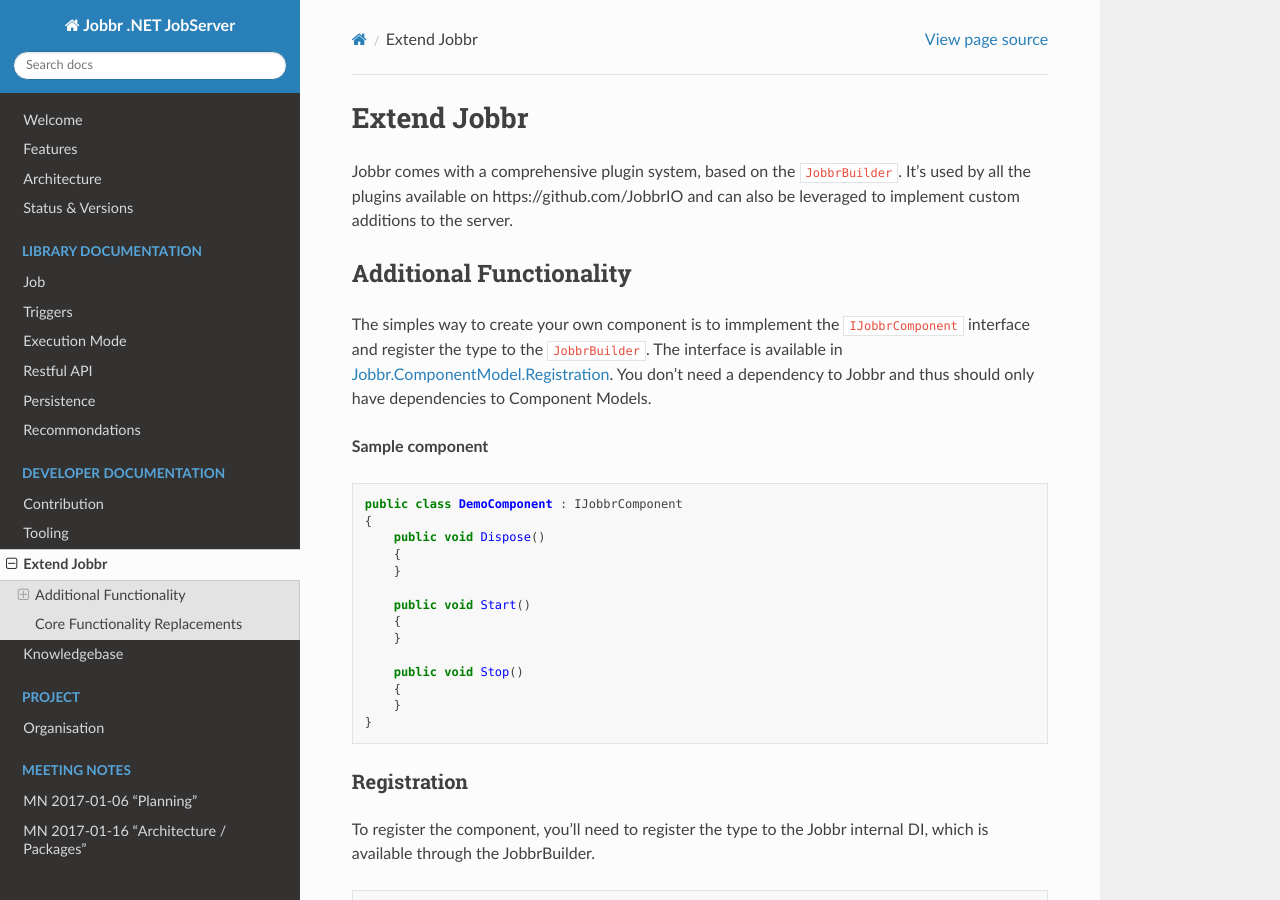
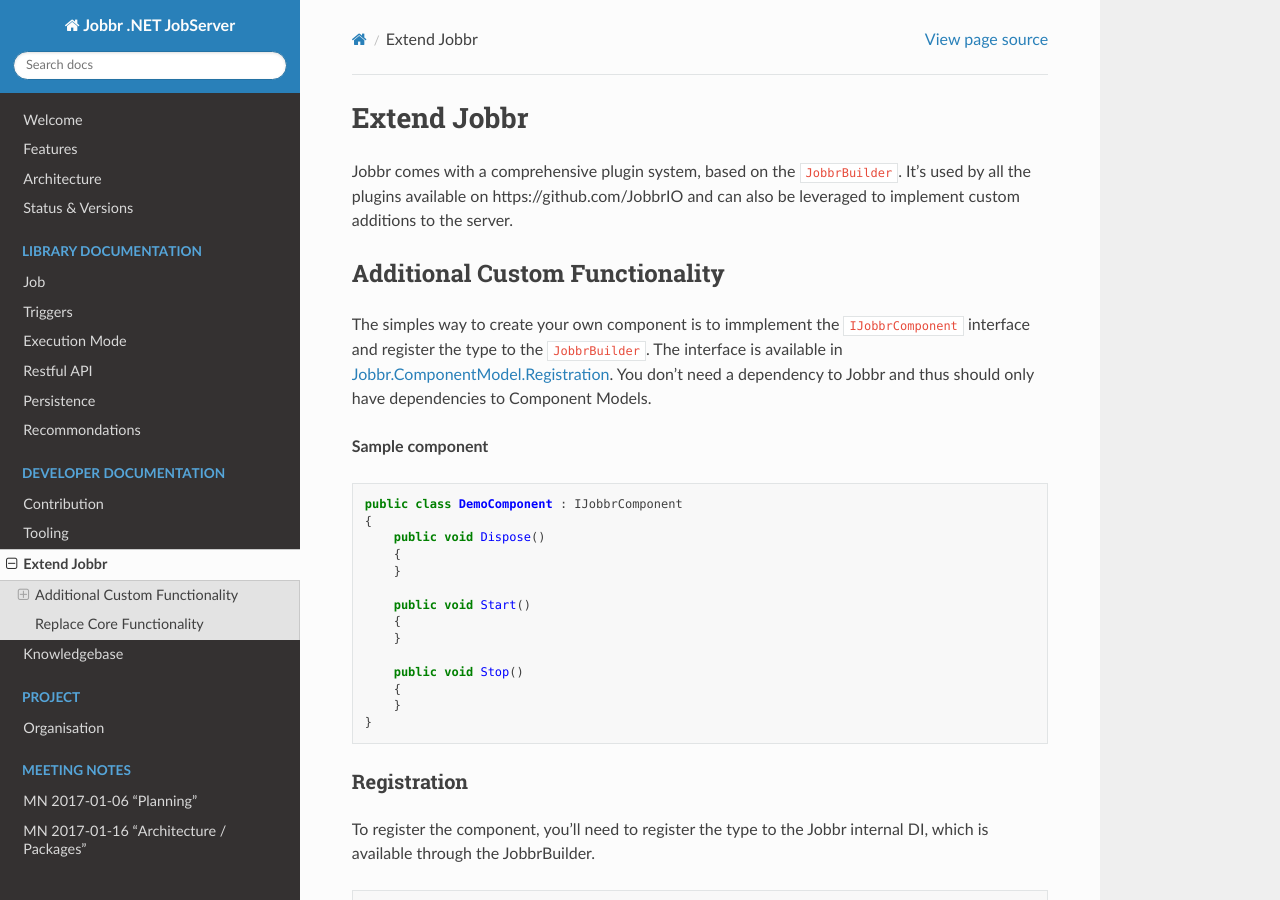
Before and after one commit to jobbrIO/jobbr-server, a Sphinx documentation site: the page built from docs/dev/extend.md, in a window 1280 px wide and 900 px high. Built offline with Sphinx 7.4.7 and the Read the Docs theme 2.0.0, drawn with Linux system fonts in a browser that asks for light colours; some of the changed text lies outside the part shown.

Commit message:
small adjustments

````diff
--- a/docs/dev/extend.md
+++ b/docs/dev/extend.md
@@ -1,7 +1,7 @@
 # Extend Jobbr
 Jobbr comes with a comprehensive plugin system, based on the `JobbrBuilder`. It's used by all the plugins available on https://github.com/JobbrIO and can also be leveraged to implement custom additions to the server.
 
-## Additional Functionality
+## Additional Custom Functionality
 The simples way to create your own component is to immplement the `IJobbrComponent` interface and register the type to the `JobbrBuilder`. The interface is available in [Jobbr.ComponentModel.Registration](https://github.com/jobbrIO/jobbr-cm-registration). You don't need a dependency to Jobbr and thus should only have dependencies to Component Models.
 
 **Sample component**
@@ -79,7 +79,7 @@
         Console.WriteLine($"There are {this.queryService.GetJobRuns().Count} jobruns in the system");
     }
 
-    /** ... */
+    /* ... */
 }
 ```
 
@@ -104,7 +104,7 @@
 ```c#
 var configuration = new DemoComponentConfiguration()
 {
-    DatabaseConnection "foo"
+    DatabaseConnection = "foo"
 };
 
 builder.Add<DemoComponentConfiguration>(configuration));
@@ -175,7 +175,7 @@
 If one validator fails (or returns false), the whole startup process is stopped and the server is in an unrecoverable Error-State.
 
 
-## Core Functionality Replacements
+## Replace Core Functionality
 Jobbr defines a couple of interfaces that belong to the core functionality. These interfaces are specified in the corresponding component model repositories and packages.
 
 * **Execution**: Contract between an executor and the Jobbr-Server, fullfilled by both the server and a component.
````
